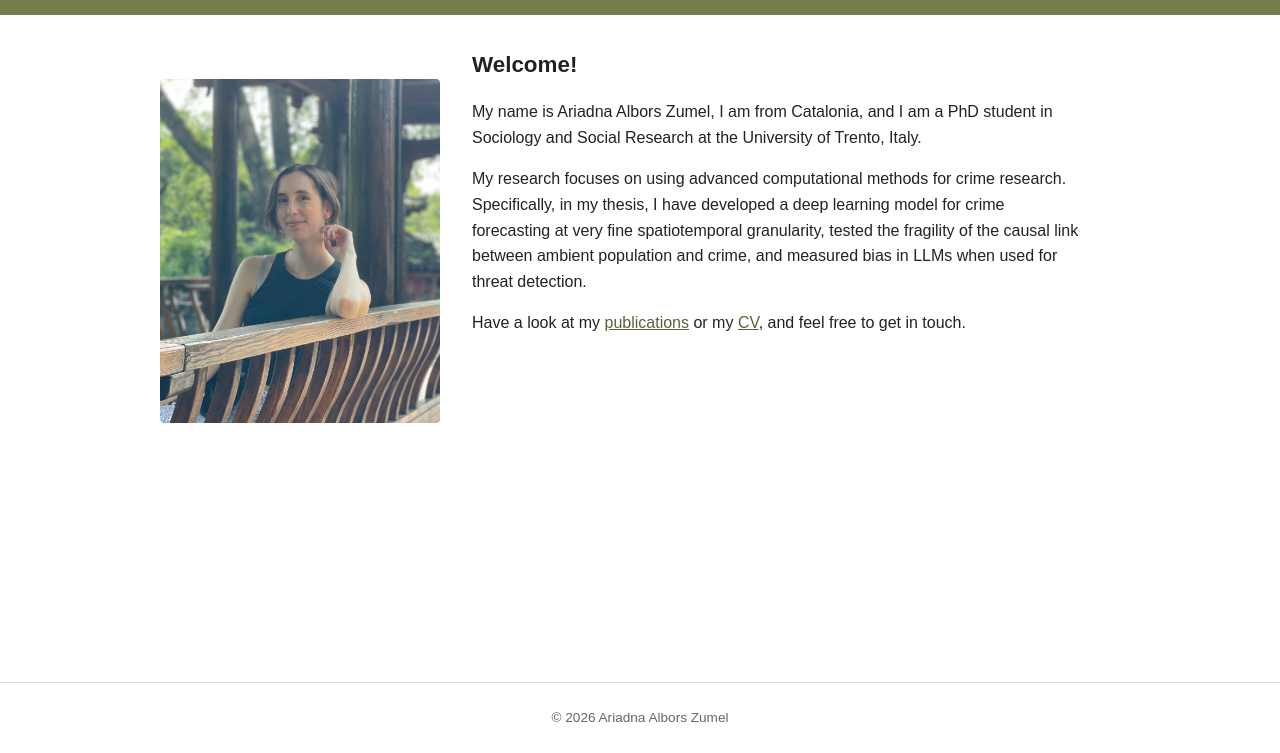
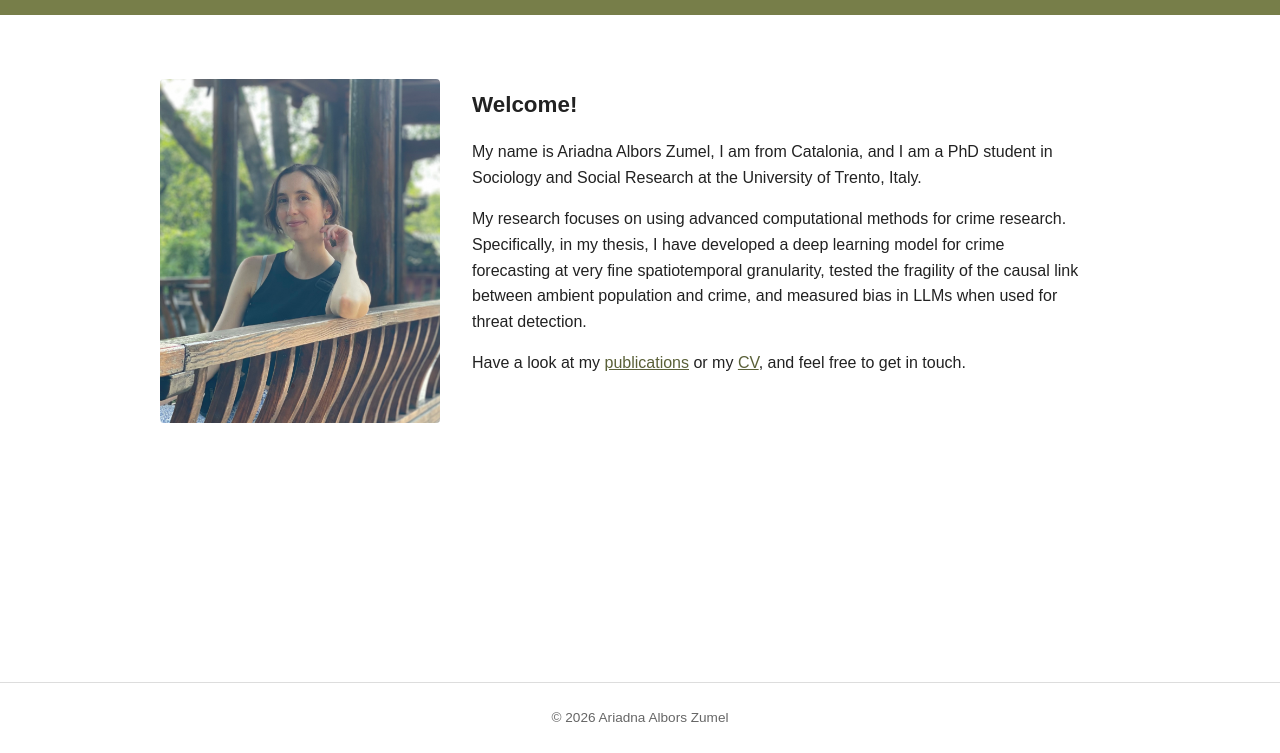
Before and after one commit to Ariadnaaz/ariadnaaz.github.io, a plain HTML site: page index.html in a window 1280 px wide. Shown: the part 47-800 px from the top of the page. Drawn offline with Linux system fonts and the light colour scheme.

Commit message:
Add top margin to home intro text
Co-Authored-By: Claude Sonnet 5 <noreply@anthropic.com>
Claude-Session: https://claude.ai/code/session_0124boQe4HBumfgeZ5GEBQvP

```diff
--- a/style.css
+++ b/style.css
@@ -95,6 +95,10 @@ footer {
   border-radius: 4px;
   margin-left: -2.5rem;
   margin-top: 2rem;
+}
+
+.intro-text {
+  margin-top: 2.5rem;
 }
 
 .intro-text h1 {
```
